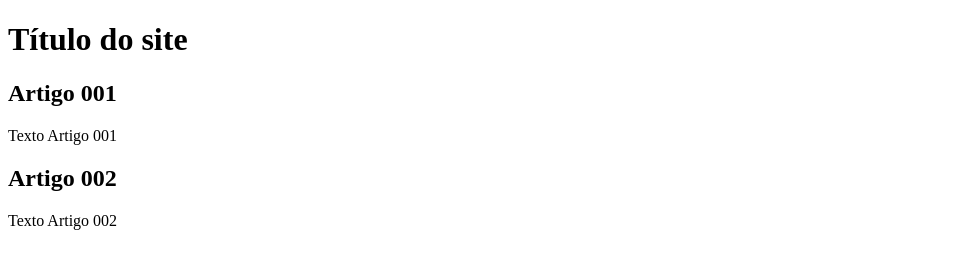
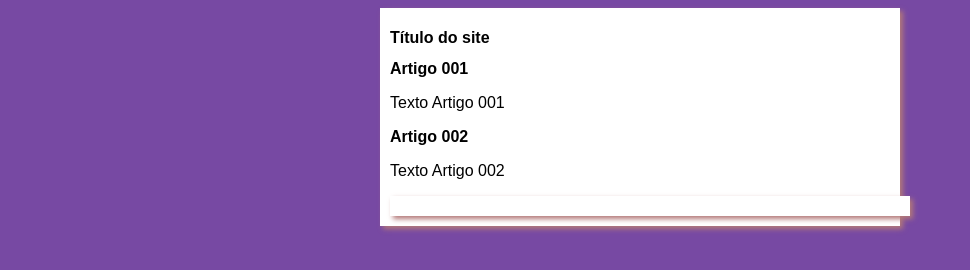
Before and after one commit to ElaineMalta/projeto-site, a plain HTML site: page index.html in a window 1280 px wide. Shown: the whole page, without its empty margins (0-970 px from the left). Drawn offline with Linux system fonts and the light colour scheme.

Commit message:
iniciei o design

```diff
--- /dev/null
+++ b/estilos/style.css
@@ -0,0 +1,19 @@
+*{
+    font-family: Arial, Helvetica, sans-serif;
+    font-size: 16px;
+}
+
+body {
+    background-color: rgb(119, 73, 163);
+
+}
+
+main {
+    background-color: white;
+    width: 500px;
+    margin: auto;
+    padding: 10px;
+    box-shadow: 3px 3px 5px rgb(179, 120, 120)
+
+
+}
--- a/index.html
+++ b/index.html
@@ -5,6 +5,7 @@
     <meta http-equiv="X-UA-Compatible" content="IE=edge">
     <meta name="viewport" content="width=device-width, initial-scale=1.0">
     <title>Título do site</title>
+    <link rel="stylesheet" href="estilos/style.css">
 </head>
 <body>
     <main>
```
